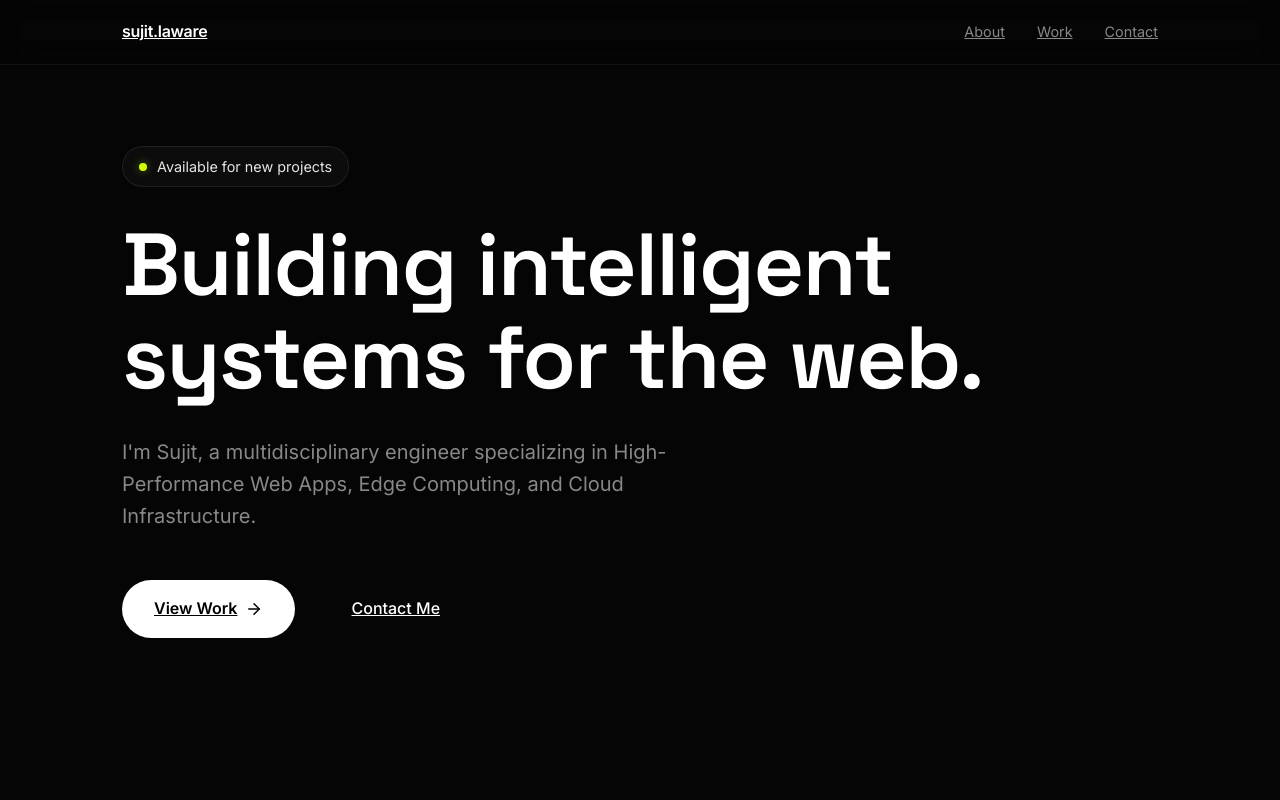
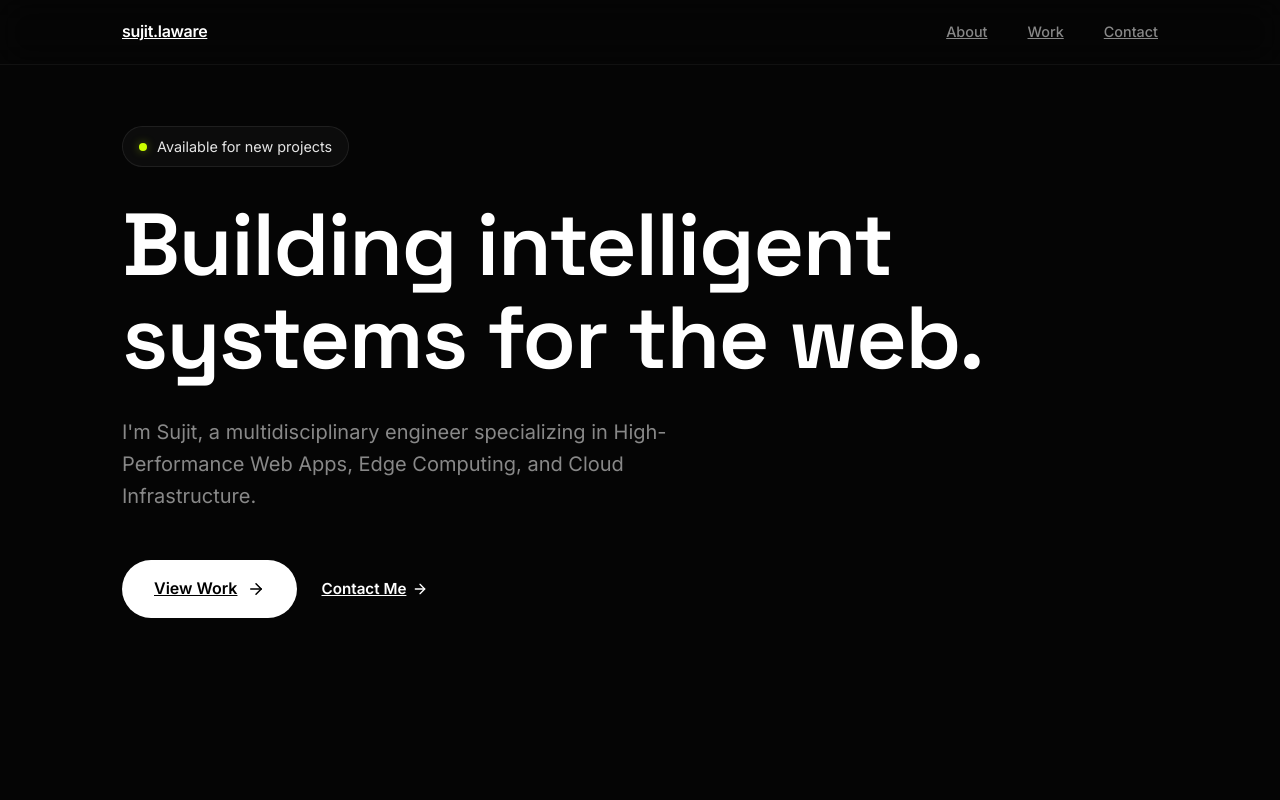
Before and after one commit to sujit-al1809/minimalist-porfolio, a Next.js app: page / in a window 1280 px wide. Shown: the top 800 px of the page. Built offline with nearby package versions, Linux system fonts and the light colour scheme.

Commit message:
Button Change

```diff
--- a/src/app/globals.css
+++ b/src/app/globals.css
@@ -30,7 +30,6 @@
   margin: 0;
 }
 
-/* SELECTION COLOR for Ultimate Polish */
 ::selection {
   background: var(--accent);
   color: #000;
@@ -64,27 +63,6 @@ body::before {
   z-index: -1;
   pointer-events: none;
   mask-image: linear-gradient(to bottom, transparent, black 10%, black 90%, transparent);
-}
-
-/* SPOTLIGHT OVERLAY for Cards */
-.card-spotlight {
-  position: absolute;
-  top: 0;
-  left: 0;
-  right: 0;
-  bottom: 0;
-  border-radius: var(--radius-lg);
-  pointer-events: none;
-  background: radial-gradient(800px circle at var(--mouse-x) var(--mouse-y),
-      rgba(255, 255, 255, 0.06),
-      transparent 40%);
-  z-index: 1;
-  opacity: 0;
-  transition: opacity 0.5s;
-}
-
-.block-card:hover .card-spotlight {
-  opacity: 1;
 }
 
 /* LAYOUT UTILITIES */
@@ -123,6 +101,122 @@ h2 {
   color: #fff;
 }
 
+/* ANIMATED BUTTONS */
+.btn-shiny {
+  position: relative;
+  background: var(--text-main);
+  color: #000;
+  padding: 1rem 2rem;
+  border-radius: 100px;
+  font-weight: 700;
+  font-size: 1rem;
+  display: inline-flex;
+  align-items: center;
+  gap: 10px;
+  overflow: hidden;
+  transition: all 0.3s ease;
+  z-index: 1;
+  border: none;
+  cursor: pointer;
+}
+
+.btn-shiny::before {
+  content: "";
+  position: absolute;
+  top: 0;
+  left: -100%;
+  width: 100%;
+  height: 100%;
+  background: linear-gradient(90deg, transparent, rgba(255, 255, 255, 0.8), transparent);
+  transition: left 0.5s ease;
+  z-index: -1;
+  transform: skewX(-20deg);
+}
+
+.btn-shiny:hover {
+  transform: translateY(-2px);
+  box-shadow: 0 0 25px rgba(255, 255, 255, 0.4);
+}
+
+.btn-shiny:hover::before {
+  left: 100%;
+}
+
+.btn-shiny.accent {
+  background: var(--accent);
+  color: #000;
+}
+
+.btn-shiny.accent:hover {
+  box-shadow: 0 0 25px rgba(204, 255, 0, 0.4);
+}
+
+.btn-glass {
+  background: rgba(255, 255, 255, 0.05);
+  border: 1px solid rgba(255, 255, 255, 0.1);
+  color: #fff;
+  padding: 1rem 2rem;
+  border-radius: 100px;
+  font-weight: 500;
+  font-size: 1rem;
+  display: inline-flex;
+  align-items: center;
+  gap: 10px;
+  transition: all 0.3s ease;
+}
+
+.btn-glass:hover {
+  background: #fff;
+  color: #000;
+  transform: translateY(-2px);
+}
+
+/* ANIMATED LINKS */
+.nav-link-item {
+  position: relative;
+  font-size: 0.9rem;
+  color: #888;
+  font-weight: 500;
+  transition: color 0.3s;
+}
+
+.nav-link-item:hover {
+  color: #fff;
+}
+
+.nav-link-item::after {
+  content: '';
+  position: absolute;
+  width: 100%;
+  transform: scaleX(0);
+  height: 1px;
+  bottom: -4px;
+  left: 0;
+  background-color: var(--accent);
+  transform-origin: bottom right;
+  transition: transform 0.25s ease-out;
+}
+
+.nav-link-item:hover::after {
+  transform: scaleX(1);
+  transform-origin: bottom left;
+}
+
+.text-link-arrow {
+  color: #fff;
+  font-weight: 600;
+  font-size: 0.95rem;
+  display: inline-flex;
+  align-items: center;
+  gap: 6px;
+  transition: gap 0.2s ease, opacity 0.2s;
+}
+
+.text-link-arrow:hover {
+  gap: 10px;
+  color: var(--accent);
+}
+
 /* BENTO GRID SYSTEM */
 .bento-grid {
   display: grid;
@@ -145,6 +239,27 @@ h2 {
   overflow: hidden;
   opacity: 0;
   animation: scalingFade 0.6s ease-out forwards;
+}
+
+/* SPOTLIGHT OVERLAY for Cards */
+.card-spotlight {
+  position: absolute;
+  top: 0;
+  left: 0;
+  right: 0;
+  bottom: 0;
+  border-radius: var(--radius-lg);
+  pointer-events: none;
+  background: radial-gradient(800px circle at var(--mouse-x) var(--mouse-y),
+      rgba(255, 255, 255, 0.06),
+      transparent 40%);
+  z-index: 1;
+  opacity: 0;
+  transition: opacity 0.5s;
+}
+
+.block-card:hover .card-spotlight {
+  opacity: 1;
 }
 
 /* Stagger Animations */
@@ -189,10 +304,6 @@ h2 {
   .span-2,
   .span-3 {
     grid-column: span 1;
-  }
-
-  .hero-h1 {
-    font-size: 3rem !important;
   }
 }
 
--- a/src/components/Contact.tsx
+++ b/src/components/Contact.tsx
@@ -1,6 +1,6 @@
 "use client";
 import React from 'react';
-import { Mail } from "lucide-react";
+import { Mail, ArrowRight } from "lucide-react";
 
 export default function Contact() {
 
@@ -21,23 +21,14 @@ export default function Contact() {
         style={{ textAlign: 'center', padding: '5rem 2rem', alignItems: 'center', justifyContent: 'center' }}
       >
         <div className="card-spotlight" />
-        <div style={{ position: 'relative', zIndex: 2 }}>
+        <div style={{ position: 'relative', zIndex: 2, display: 'flex', flexDirection: 'column', alignItems: 'center' }}>
           <h2 style={{ fontSize: '3rem', marginBottom: '1.5rem', lineHeight: 1.1 }}>Ready to collaborate?</h2>
-          <p style={{ color: '#888', maxWidth: '500px', marginBottom: '3rem', fontSize: '1.2rem', margin: '0 auto 3rem auto' }}>
+          <p style={{ color: '#888', maxWidth: '500px', marginBottom: '3rem', fontSize: '1.2rem' }}>
             I'm currently looking for new opportunities in AI Engineering and Full Stack Development.
           </p>
 
-          <a href="mailto:contact@sujit.dev" className="btn-primary" style={{
-            background: '#ccff00',
-            color: '#000',
-            padding: '1rem 2.5rem',
-            borderRadius: '100px',
-            fontWeight: 700,
-            display: 'inline-flex',
-            alignItems: 'center',
-            gap: '10px'
-          }}>
-            <Mail size={20} /> Get in Touch
+          <a href="mailto:contact@sujit.dev" className="btn-shiny accent">
+            <Mail size={20} /> Get in Touch <ArrowRight size={18} />
           </a>
         </div>
       </div>
--- a/src/components/Hero.tsx
+++ b/src/components/Hero.tsx
@@ -6,11 +6,11 @@ import { ArrowRight } from "lucide-react";
 export default function Hero() {
   return (
     <section className="container" style={{
-      minHeight: '90vh',
+      minHeight: '85vh',
       display: 'flex',
       flexDirection: 'column',
       justifyContent: 'center',
-      paddingTop: '64px' /* Offset for fixed navbar */
+      paddingTop: '64px'
     }}>
 
       {/* Status Pill */}
@@ -63,28 +63,12 @@ export default function Hero() {
       </p>
 
       <div style={{ display: 'flex', gap: '1.5rem', alignItems: 'center' }}>
-        <Link href="#projects" style={{
-          background: '#fff',
-          color: '#000',
-          padding: '1rem 2rem',
-          borderRadius: '100px',
-          fontWeight: 600,
-          fontSize: '1rem',
-          display: 'inline-flex',
-          alignItems: 'center',
-          gap: '8px',
-          transition: 'transform 0.2s'
-        }}>
+        <Link href="#projects" className="btn-shiny">
           View Work <ArrowRight size={18} />
         </Link>
 
-        <Link href="#contact" style={{
-          color: '#fff',
-          padding: '1rem 2rem',
-          fontSize: '1rem',
-          fontWeight: 500,
-        }}>
-          Contact Me
+        <Link href="#contact" className="text-link-arrow">
+          Contact Me <ArrowRight size={16} />
         </Link>
       </div>
     </section>
--- a/src/components/Navbar.tsx
+++ b/src/components/Navbar.tsx
@@ -29,10 +29,10 @@ export default function Navbar() {
           sujit.laware
         </Link>
 
-        <div style={{ display: 'flex', gap: '2rem' }}>
-          <Link href="#about" className="nav-link" style={{ fontSize: '0.9rem', color: '#888' }}>About</Link>
-          <Link href="#projects" className="nav-link" style={{ fontSize: '0.9rem', color: '#888' }}>Work</Link>
-          <Link href="#contact" className="nav-link" style={{ fontSize: '0.9rem', color: '#888' }}>Contact</Link>
+        <div style={{ display: 'flex', gap: '2.5rem' }}>
+          <Link href="#about" className="nav-link-item">About</Link>
+          <Link href="#projects" className="nav-link-item">Work</Link>
+          <Link href="#contact" className="nav-link-item">Contact</Link>
         </div>
       </div>
     </nav>
--- a/src/components/Projects.tsx
+++ b/src/components/Projects.tsx
@@ -1,6 +1,6 @@
 "use client";
 import React from 'react';
-import { Bot, Cpu, Layers } from "lucide-react";
+import { Bot, Cpu, Layers, ArrowRight } from "lucide-react";
 
 export default function Projects() {
 
@@ -42,7 +42,7 @@ export default function Projects() {
               <span className="tag-pill">GenAI</span>
               <span className="tag-pill">GCP</span>
             </div>
-            <span style={{ fontWeight: 600, fontSize: '0.95rem' }}>View Case Study &rarr;</span>
+            <span className="text-link-arrow">View Case Study <ArrowRight size={16} /></span>
           </div>
         </div>
 
```
